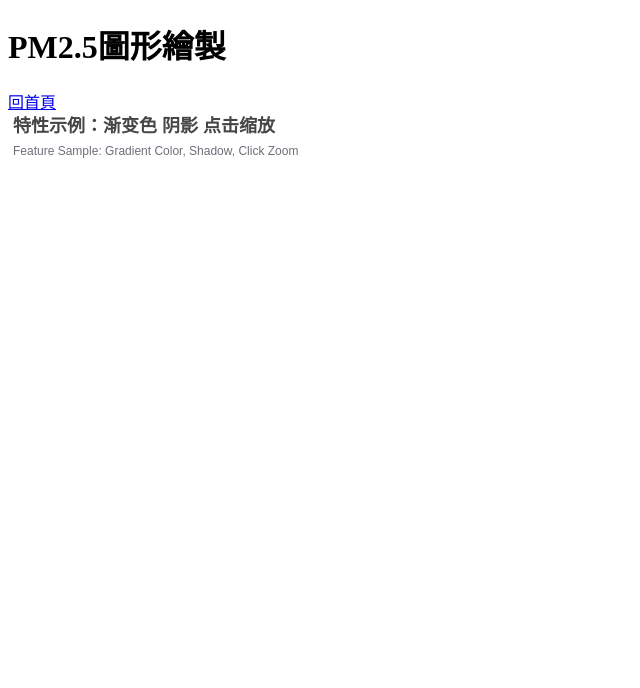
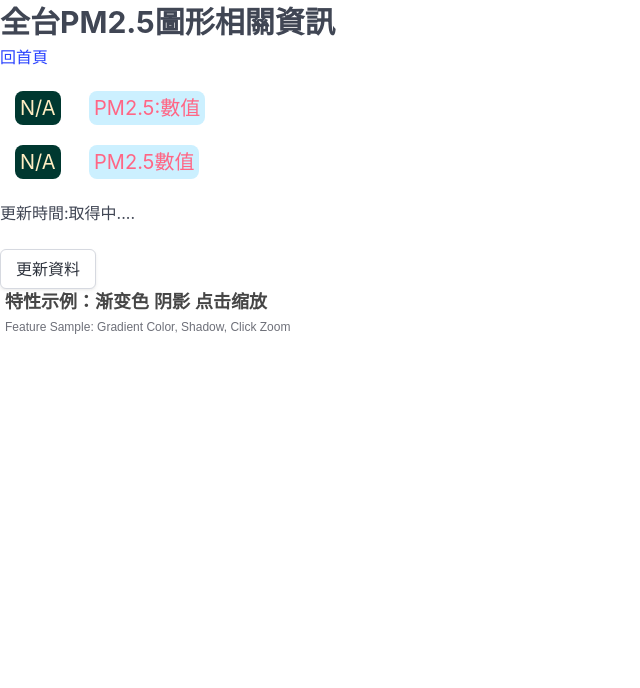
Before and after one commit to bert100000/bert_Flask, a Flask app: page /pm25-charts in a window 1280 px wide. Shown: the top 688 px of the page, without its empty margins (0-640 px from the left). Run offline with Flask 3, Linux system fonts and the light colour scheme; data that the repository does not hold is empty; some libraries are stand-ins or nearby versions.

Commit message:
新增引用bulma

```diff
--- /dev/null
+++ b/static/pm25-chart.css
@@ -0,0 +1,17 @@
+h1 {
+    font-size: 30px;
+}
+
+.has-background-primary-dark {
+    padding: 5px;
+    border-radius: 8px;
+    margin-left: 15px;
+    font-size: 20px;
+}
+
+.has-background-info-light {
+    padding: 5px;
+    border-radius: 8px;
+    margin-left: 15px;
+    font-size: 20px;
+}
--- a/static/style.css
+++ b/static/style.css
@@ -30,3 +30,9 @@ th {
     background-color: black;
     color: white;
 }
+
+.has-background-primary {
+    width: 20px;
+    height: 50px;
+    border-radius: 5px;
+}
--- a/templates/pm25.html
+++ b/templates/pm25.html
@@ -7,10 +7,12 @@
     <title>pm2.5資訊</title>
     <link rel="stylesheet" href="../static/style.css">
     <script src="https://cdnjs.cloudflare.com/ajax/libs/jquery/3.7.1/jquery.min.js"></script>
+    <link rel="stylesheet" href="https://cdn.jsdelivr.net/npm/bulma@1.0.1/css/bulma.min.css">
 </head>
 
 <body>
     <h2 class="asia">PM2.5資訊</h2>
+    <a href="/">回首頁</a>
     <p>目前時間:<span class="date">2024/04/20</span></p>
     <form action="/pm25" method="POST" style="margin-bottom:12px;">
         <input type="submit" value="排序" name="sort" id="sort">
--- a/templates/pm25_chart.html
+++ b/templates/pm25_chart.html
@@ -6,13 +6,32 @@
     <meta name="viewport" content="width=device-width, initial-scale=1.0">
     <script src="https://cdnjs.cloudflare.com/ajax/libs/jquery/3.7.1/jquery.min.js"></script>
     <script src="https://cdnjs.cloudflare.com/ajax/libs/echarts/5.5.0/echarts.min.js"></script>
+    <link rel="stylesheet" href="https://cdn.jsdelivr.net/npm/bulma@1.0.1/css/bulma.min.css">
+    <link rel="stylesheet" href="../static/pm25-chart.css">
     <title>Document</title>
 
 </head>
 
 <body>
-    <h1>PM2.5圖形繪製</h1>
-    <a href="/">回首頁</a>
+    <h1><b>全台PM2.5圖形相關資訊</b></h1>
+    <a href="/">回首頁</a><br><br>
+
+    <p>
+        <span class="has-background-primary-dark has-text-warning-light">N/A</span>&nbsp;&nbsp;
+        <span class="has-background-info-light has-text-danger ">PM2.5:數值</span>
+    </p><br>
+    <p>
+        <span class="has-background-primary-dark has-text-warning-light">N/A</span>&nbsp;&nbsp;
+        <span class="has-background-info-light has-text-danger ">PM2.5數值</span>
+    </p><br>
+
+    <p>
+        更新時間:取得中....
+    </p><br>
+    <button class="button">
+        更新資料
+    </button><br>
+
     <div id="main" style="width:800px;height:400px;"></div>
     <script src="../static/pm25-chart.js"></script>
 
```
Also changed, not shown: templates/index.html (+7 -0 lines).
